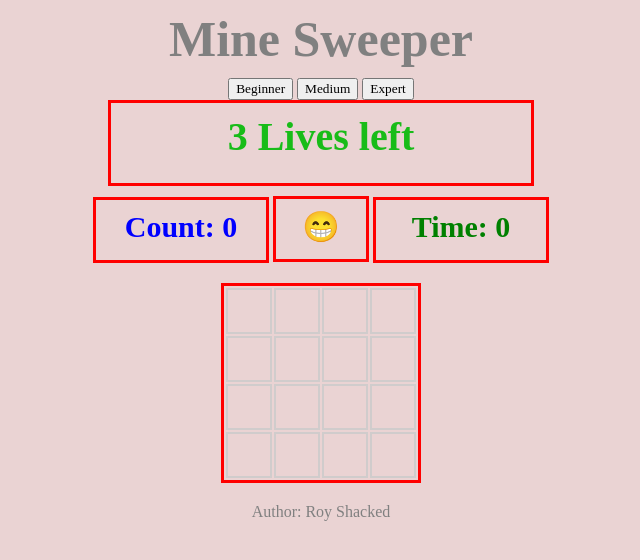
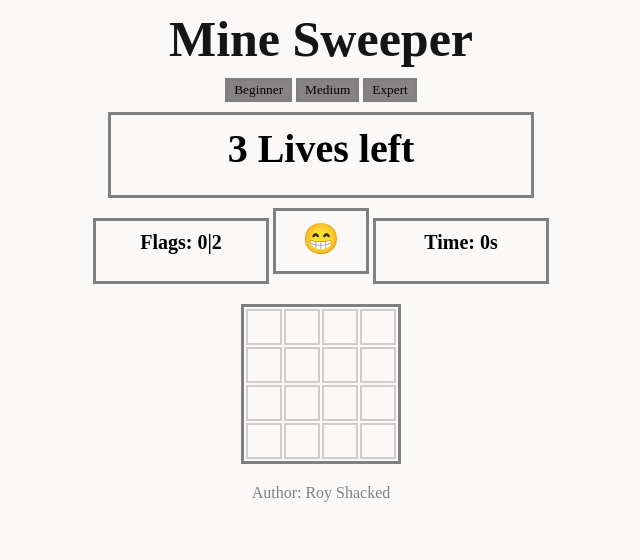
Before and after one commit to Royshacked/Minesweeper, a plain HTML site: page index.html in a window 1280 px wide. Shown: the whole page, without its empty margins (319-959 px from the left). Drawn offline with Linux system fonts and the light colour scheme.

Commit message:
second upload

```diff
--- a/css/app.css
+++ b/css/app.css
@@ -1,28 +1,31 @@
 body {
-    background-color: rgb(234, 211, 211);
-    font-family: serif;
+    background-color: rgb(251, 248, 248);
+    font-family:'Times New Roman', Times, serif;
     text-align: center;
-
 }
 
 h1 {
     margin: 10px;
+    color: rgb(21, 21, 21);
     font-size: 50px;
-    text-align: center;
-    color: gray;
 }
 
 button {
+    border:gray solid;
+    background-color: rgb(136, 131, 131);
     font-family: serif;
+    transition: 100ms;
+}
+
+button:hover {
+    cursor: pointer;
+    background-color: rgb(232, 169, 169);
 }
 
 .lives {
-    margin: auto;
-    margin-bottom: 10px;
-    border:red solid;
+    margin: 10px auto 10px;
+    border:gray solid;
     padding: 10px;
-    color:rgb(24, 188, 24);
-    text-align: center;
     font-weight: bold;
     font-size: 40px;
     height: 60px;
@@ -31,18 +34,17 @@ button {
 
 .shown-count {
     display: inline-block;
-    border:red solid;
+    border:gray solid;
     padding: 10px;
-    color:blue;
     font-weight: bold;
-    font-size: 30px;
+    font-size: 20px;
     height: 40px;
     width: 150px;
 }
 
 .smiley {
     display: inline-block;
-    border:red solid;
+    border:gray solid;
     padding: 10px;
     transition: 100ms;
     font-size: 30px;
@@ -57,32 +59,36 @@ button {
 
 .timer {
     display: inline-block;
-    border:red solid;
+    border:gray solid;
     padding: 10px;
-    color:green;
     font-weight: bold;
-    font-size: 30px;
+    font-size: 20px;
     height: 40px;
     width: 150px;
 }
 
 table {
 	margin: 20px auto;
-    border:red solid;
+    border:gray solid;
 }
 
 .cell {
     border: 2px solid rgb(208, 204, 204);
-    text-align: center;
-    font-size: 1.5em;
+    background-color: rgb(251, 248, 248);
+    font-size: 1em;
     color:orange;
-    transition: 200ms;
-    width: 40px;
-    height: 40px;
+    width: 30px;
+    height: 30px;
 }
 
 .clicked {
+    border: 2px solid rgb(84, 81, 81);
     background-color: gray;
+}
+
+.marked {
+    border: 2px solid rgb(84, 81, 81);
+    background-color: rgb(236, 162, 162);
 }
 
 .cell:hover {
--- a/index.html
+++ b/index.html
@@ -11,15 +11,15 @@
 <body onload="onInit()">
     <h1>Mine Sweeper</h1>
 
-    <button onclick = "clickLevel(1)">Beginner</button>
-    <button onclick = "clickLevel(2)">Medium</button>
-    <button onclick = "clickLevel(3)">Expert</button>
+    <button onclick="clickLevel(1)">Beginner</button>
+    <button onclick="clickLevel(2)">Medium</button>
+    <button onclick="clickLevel(3)">Expert</button>
 
     <div class="lives"><span></span> Lives left</div>
 
-    <div class = "shown-count">Count: <span class = "count"></span></div>
-    <div class = "smiley" onclick = "onSmileyClick()"></div>
-    <div class = "timer ">Time: <span class = "time">0</span></div>
+    <div class="shown-count">Flags: <span class="count"></span>|<span class="mines"></span></div>
+    <div class="smiley" onclick="onSmileyClick()"></div>
+    <div class="timer ">Time: <span class="time">0</span>s</div>
 
     <div class="board-container"></div>
 
--- a/js/clicks.js
+++ b/js/clicks.js
@@ -54,7 +54,6 @@ function onCellClicked(elCell, ev, i, j) {
     } else if (cell.minesAroundCount) {
         cell.isShown = true
         gGame.shownCount++
-        renderPanelCell('.count', gGame.shownCount)
         renderCell(i, j, cell.minesAroundCount)
 
         if (isWin()) {
@@ -65,7 +64,6 @@ function onCellClicked(elCell, ev, i, j) {
     } else {
         cell.isShown = true
         gGame.shownCount++
-        renderPanelCell('.count', gGame.shownCount)
         renderCell(i, j, '')
         revealCells(i, j)
 
@@ -89,9 +87,9 @@ function revealCells(rowIdx, colIdx) {
             gGame.shownCount++
             const value = checkCellContent(i, j)
             renderCell(i, j, value)
+            if (value===EMPTY) revealCells(i, j)
         }
     }
-    renderPanelCell('.count', gGame.shownCount)
 }
 
 
@@ -103,14 +101,20 @@ function checkCellContent(rowIdx, colIdx) {
     return ''
 }
 
+function expandShown(board, elCell, i, j) {
+
+}
+
 
 function onCellMarked(elCell, ev, i, j) {
     var cell = gBoard[i][j]
     if (cell.isShown) return
 
     cell.isMarked = true
+    elCell.innerText = FLAG
     gGame.markedCount++
-    elCell.innerText = FLAG
+    if (!cell.isMine) gGame.shownCount++
+    renderPanelCell('.count', gGame.markedCount)
 }
 
 
--- a/js/game.js
+++ b/js/game.js
@@ -101,6 +101,7 @@ function renderPanel() {
     renderPanelCell('.lives span', gGame.lives)
     renderPanelCell('.smiley', '😁')
     renderPanelCell('.count', gGame.shownCount)
+    renderPanelCell('.mines', gLevel.mines)
 }
 
 
--- a/js/mines.js
+++ b/js/mines.js
@@ -18,6 +18,21 @@ function setMines(size, mines, board, rowIdx, colIdx) {
     }
 }
 
+// function setMines(size, mines, board, rowIdx, colIdx) {
+//     for (var i = 0; i < mines; i++) {
+//         const row = getRandomInt(0, size)
+//         const col = getRandomInt(0, size)
+//         if (row === rowIdx && col === colIdx) {
+//             i--
+//             continue
+//         } else {
+//             board[row][col].isMine = true
+//             rowIdx = row
+//             colIdx = col
+//             console.log('mine')
+//         }
+//     }
+// }
 
 function setMinesNegsCount(board) {
     for (var i = 0; i < board.length; i++) {
@@ -44,9 +59,14 @@ function mineNegsCount(rowIdx, colIdx) {
 
 function showAllMines(board) {
     for (var i = 0; i < board.length; i++) {
-        for (var j = 0; j < board.length; j++) {
+        for (var j = 0; j < board[i].length; j++) {
             if (board[i][j].isMine) {
                 board[i][j].isShown = true
+                if (board[i][j].isMarked) {
+                    // const elCell = document.querySelector(`.cell-${rowIdx}-${colIdx}`)
+                    // elCell.classList.add('marked')
+                    continue
+                }
                 renderCell(i, j, MINE)
             }
         }
--- a/js/utils.js
+++ b/js/utils.js
@@ -7,9 +7,7 @@ function getRandomInt(min, max) {
   }
 
 function renderCell(rowIdx, colIdx, value) {
-    // Select the elCell and set the value
     const elCell = document.querySelector(`.cell-${rowIdx}-${colIdx}`)
-    // const elCell = document.querySelector(`[data-i="${location.i}"][data-j="${location.j}"]`)
     elCell.innerHTML = value
     elCell.classList.add('clicked')
 }
```
